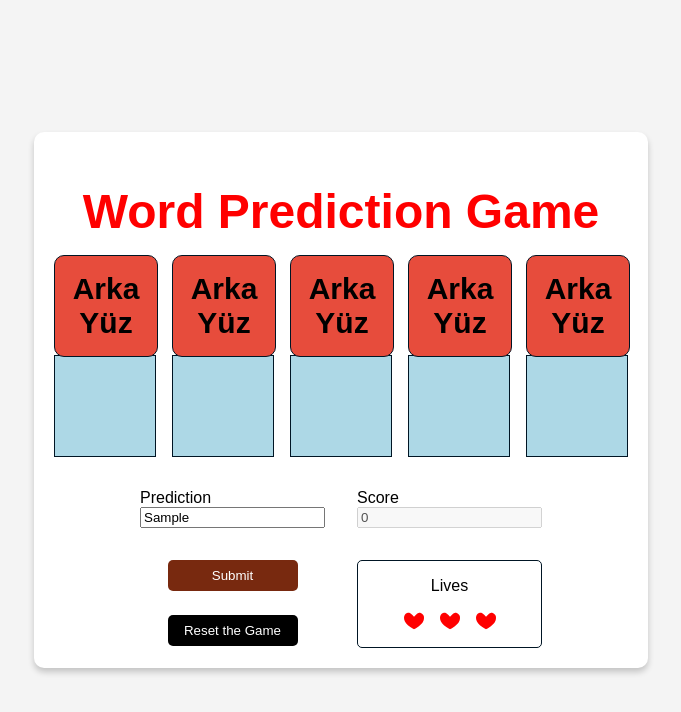
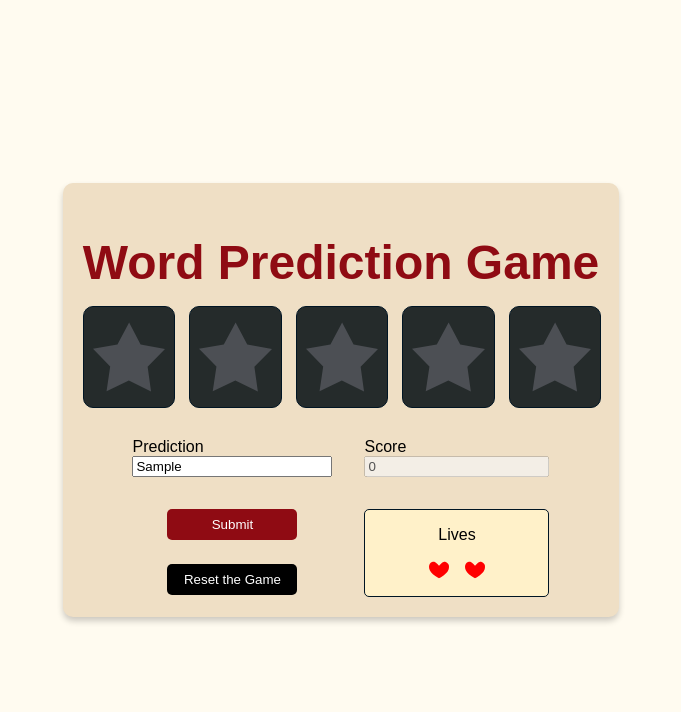
Before and after one commit to itu-itis24-sert23/Term-Project-BBF-101E, a plain HTML site: page word_prediction_game.html in a window 1280 px wide. Both pictures are taken after typing "Sample" into the empty fields and a click on the button "Submit". Shown: the whole page, without its empty margins (299-980 px from the left). Drawn offline with Linux system fonts and the light colour scheme.

Commit message:
color changes

```diff
--- a/game.css
+++ b/game.css
@@ -1,7 +1,7 @@
   h1 {
     font-size: 3rem;
     margin-bottom: 1rem;
-    color: red;
+    color: #8f0b13;
   }
 
   body {
@@ -11,12 +11,12 @@
     align-items: center;
     height: 100vh;
     margin: 0;
-    background-color: #f4f4f4;
+    background-color: #fffbf0;
     text-align: center;
   }
 
   .container {
-    background-color: #fff;
+    background-color: #efdfc5;
     padding: 20px;
     border-radius: 10px;
     box-shadow: 0 4px 6px rgba(0,0,0,0.2);
@@ -39,7 +39,6 @@
     transform-style: preserve-3d;
     transform: rotateY(0);
     transition: transform 0.6s;
-    cursor: pointer;
   }
 
   .S .front, .S .back, .T .back, .T .front, .O .back, .O .front, .C .back, .C .front, .K .back, .K .front {
@@ -54,26 +53,20 @@
   }
 
   .S .front, .T .front, .O .front, .C .front, .K .front {
-    background-color: #3498db;
+    background-color: #fffbf0;
     border-radius: 10px;
     border: 1px solid #001524;
     transform: rotateY(180deg);
   }
 
   .S .back, .T .back, .O .back, .C .back, .K .back {
-    background-color: #e74c3c;
+    background-color: #252b2b;
     border-radius: 10px;
     border: 1px solid #001524;
   }
 
   .S.flipped, .T.flipped, .O.flipped, .C.flipped, .K.flipped {
     transform: rotateY(180deg);
-  }
-
-  .letters {
-    display: flex;
-    justify-content: space-between;
-    gap: 1rem;
   }
 
   .word-info-container {
@@ -87,6 +80,7 @@
   .word {
     display: flex;
     flex-direction: column;
+    width: 200px;
   }
 
   .buttons {
@@ -97,19 +91,9 @@
     margin-top: 1rem;
     gap: 8px;
   }
-  /*
-  #Score {
-
-  } */
-
-  /* .info {
-    color: #001524;
-    border: 1px solid #001524;
-    border-radius: 5px;
-    padding: 1rem;
-  } */
 
   .lives {
+    background-color: #fff1c9;
     margin-top: 2rem;
     border: 1px solid #001524;
     border-radius: 5px;
@@ -123,18 +107,9 @@
     margin-bottom: 1rem;
   }
 
-  .box {
-    width: 100px;
-    height: 100px;
-    background-color: lightblue;
-    display: flex;
-    justify-content: center;
-    align-items: center;
-    border: 1px solid #001524;
-  }
 
   #submitButton {
-    background-color: #78290f;
+    background-color: #8f0b13;
     color: white;
     padding: 0.5rem 1rem;
     width: 130px;
--- a/game.js
+++ b/game.js
@@ -1,42 +1,56 @@
-const resetButton = document.getElementById('resetButton');
-const submitButton = document.getElementById('submitButton');
-const letter_s    = document.getElementById('image_s')
-const letter_t    = document.getElementById('image_t')
-const letter_o    = document.getElementById('image_o')
-const letter_c    = document.getElementById('image_c')
-const letter_k    = document.getElementById('image_k')
-const box_s       = document.getElementById('boxs')
-const box_t       = document.getElementById('boxt')
-const box_o       = document.getElementById('boxo')
-const box_c       = document.getElementById('boxc')
-const box_k       = document.getElementById('boxk')
-const heart1      = document.getElementById('heart1')
-const heart2      = document.getElementById('heart2')
-const heart3      = document.getElementById('heart3')
-const scoreDisplay = document.getElementById('score');
+const resetButton   = document.getElementById('resetButton');
+const submitButton  = document.getElementById('submitButton');
+const letter_s      = document.querySelector('.S')
+const letter_t      = document.querySelector('.T')
+const letter_o      = document.querySelector('.O')
+const letter_c      = document.querySelector('.C')
+const letter_k      = document.querySelector('.K')
+const heart1        = document.getElementById('heart1')
+const heart2        = document.getElementById('heart2')
+const heart3        = document.getElementById('heart3')
+const scoreDisplay  = document.getElementById('score');
 
-let score = 0;
-let lives = 3;
-let Letters = ['s', 't', 'o', 'c', 'k'];
-let knownLetters = [];
+let score           = 0;
+let lives           = 3;
+let Letters         = ['S', 'T', 'O', 'C', 'K'];
+let knownLetters    = [];
 
 function startGame() {
     score = 0;
     lives = 3;
-    resetButton.classList.add('hidden');
-    letter_s.classList.add('hidden')
-    letter_t.classList.add('hidden')
-    letter_o.classList.add('hidden')
-    letter_c.classList.add('hidden')
-    letter_k.classList.add('hidden')
+    knownLetters = [];
+    if (letter_s.classList.contains('flipped')) {
+        letter_s.classList.toggle('flipped')
+    }
+    if (letter_t.classList.contains('flipped')) {
+        letter_t.classList.toggle('flipped')
+    }
+    if (letter_o.classList.contains('flipped')) {
+        letter_o.classList.toggle('flipped')
+    }
+    if (letter_c.classList.contains('flipped')) {
+        letter_c.classList.toggle('flipped')
+    }
+    if (letter_k.classList.contains('flipped')) {
+        letter_k.classList.toggle('flipped')
+    }
+    updateScore(score);
     heart1.classList.remove('hidden')
     heart2.classList.remove('hidden')
     heart3.classList.remove('hidden')
-    box_s.classList.remove('showText');
-    box_t.classList.remove('showText');
-    box_o.classList.remove('showText');
-    box_c.classList.remove('showText');
-    box_k.classList.remove('showText');
+    resetButton.classList.add('hidden');
+    submitButton.disabled = false;
+}
+
+function handleLetter(value) {
+    let letter = document.querySelector('.'+ value.toUpperCase());
+
+    if (!letter.classList.contains('flipped')) {
+        document.querySelector('.'+ value.toUpperCase()).classList.toggle('flipped');
+    }
+}
+
+function updateScore(score) {
     scoreDisplay.value = score;
 }
 
@@ -46,53 +60,111 @@ function endGame(won) {
     } else {
         alert('You lost!');
     }
-    lives = 3;
+    submitButton.disabled = true;
 }
 
 resetButton.addEventListener('click', startGame);
 submitButton.addEventListener('click', function() {
-    const input = document.getElementById('input');
-    const value = input.value;
-    console.log(value);
-    if (Letters.includes(value) && !knownLetters.includes(value) && value.length === 1) {
+    input = document.getElementById('input');
+    value = input.value.toUpperCase();
+    if (value === 'STOCK' || knownLetters.length === 5) {
+        handleLetter('s');
+        handleLetter('t');
+        handleLetter('o');
+        handleLetter('c');
+        handleLetter('k');
+        knownLetters = ['S', 'T', 'O', 'C', 'K'];
+        score = 100;
+        updateScore(score);
+    } else if (Letters.includes(value) && !knownLetters.includes(value) && value.length === 1){
         knownLetters.push(value);
         score += 20;
-        document.getElementById('image_' + value).classList.remove('hidden');
-        document.getElementById('box' + value).classList.add('showText');
-    } else if (value === 'stock' || knownLetters.length === 5) {
-        letter_s.classList.remove('hidden');
-        letter_t.classList.remove('hidden');
-        letter_o.classList.remove('hidden');
-        letter_c.classList.remove('hidden');
-        letter_k.classList.remove('hidden');
-        score = 100;
-    } else if (value.length > 1) {
-        lives = 0;
-    } else {
+        handleLetter(value);
+        updateScore(score);
+    } else if(!knownLetters.includes(value)) {
         document.getElementById('heart'+lives).classList.add('hidden');
         lives--;
     }
-    if (lives === 0) {
+    if (knownLetters.length === 5) {
+        endGame(true);
+    } else if (lives === 0) {
         endGame(false);
-    } else if (score === 100) {
-        endGame(true);
     }
-    scoreDisplay.value = score;
     resetButton.classList.remove('hidden');
 });
-document.querySelector('.C').addEventListener('click', function () {
-    this.classList.toggle('flipped');
-});
-document.querySelector('.K').addEventListener('click', function () {
-    this.classList.toggle('flipped');
-});
-document.querySelector('.O').addEventListener('click', function () {
-    this.classList.toggle('flipped');
-});
-document.querySelector('.T').addEventListener('click', function () {
-    this.classList.toggle('flipped');
-});
-document.querySelector('.S').addEventListener('click', function () {
-    this.classList.toggle('flipped');
-});
+// function startGame() {
+//     score = 0;
+//     lives = 3;
+//     resetButton.classList.add('hidden');
+//     letter_s.classList.add('hidden')
+//     letter_t.classList.add('hidden')
+//     letter_o.classList.add('hidden')
+//     letter_c.classList.add('hidden')
+//     letter_k.classList.add('hidden')
+//     heart1.classList.remove('hidden')
+//     heart2.classList.remove('hidden')
+//     heart3.classList.remove('hidden')
+//     box_s.classList.remove('showText');
+//     box_t.classList.remove('showText');
+//     box_o.classList.remove('showText');
+//     box_c.classList.remove('showText');
+//     box_k.classList.remove('showText');
+//     scoreDisplay.value = score;
+// }
+
+// function endGame(won) {
+//     if (won) {
+//         alert('You won!');
+//     } else {
+//         alert('You lost!');
+//     }
+//     lives = 3;
+// }
+
+// resetButton.addEventListener('click', startGame);
+// submitButton.addEventListener('click', function() {
+//     const input = document.getElementById('input');
+//     const value = input.value;
+//     console.log(value);
+//     if (Letters.includes(value) && !knownLetters.includes(value) && value.length === 1) {
+//         knownLetters.push(value);
+//         score += 20;
+//         document.getElementById('image_' + value).classList.remove('hidden');
+//         document.getElementById('box' + value).classList.add('showText');
+//     } else if (value === 'stock' || knownLetters.length === 5) {
+//         letter_s.classList.remove('hidden');
+//         letter_t.classList.remove('hidden');
+//         letter_o.classList.remove('hidden');
+//         letter_c.classList.remove('hidden');
+//         letter_k.classList.remove('hidden');
+//         score = 100;
+//     } else if (value.length > 1) {
+//         lives = 0;
+//     } else {
+//         document.getElementById('heart'+lives).classList.add('hidden');
+//         lives--;
+//     }
+//     if (lives === 0) {
+//         endGame(false);
+//     } else if (score === 100) {
+//         endGame(true);
+//     }
+//     scoreDisplay.value = score;
+//     resetButton.classList.remove('hidden');
+// });
+// document.querySelector('.C').addEventListener('click', function () {
+//     this.classList.toggle('flipped');
+// });
+// document.querySelector('.K').addEventListener('click', function () {
+//     this.classList.toggle('flipped');
+// });
+// document.querySelector('.O').addEventListener('click', function () {
+//     this.classList.toggle('flipped');
+// });
+// document.querySelector('.T').addEventListener('click', function () {
+//     this.classList.toggle('flipped');
+// });
+// document.querySelector('.S').addEventListener('click', function () {
+//     this.classList.toggle('flipped');
+// });
 startGame();
--- a/word_prediction_game.html
+++ b/word_prediction_game.html
@@ -1,5 +1,5 @@
 <!DOCTYPE html>
-<html>
+<html lang="en">
 <head>
     <title>Word Prediction Game</title>
     <link rel="stylesheet" type="text/css" href="game.css">
@@ -13,7 +13,7 @@
                    <img src="Letters/S.svg">
                 </div>
                 <div class="back">
-                  <h2>Arka Yüz</h2>
+                    <img src="star.svg" height="80%" width="80%">
                 </div>
             </div>
             <div class="T">
@@ -21,7 +21,7 @@
                    <img src="Letters/T.svg">
                 </div>
                 <div class="back">
-                  <h2>Arka Yüz</h2>
+                    <img src="star.svg" height="80%" width="80%">
                 </div>
             </div>
             <div class="O">
@@ -29,7 +29,7 @@
                    <img src="Letters/O.svg">
                 </div>
                 <div class="back">
-                  <h2>Arka Yüz</h2>
+                    <img src="star.svg" height="80%" width="80%">
                 </div>
             </div>
             <div class="C">
@@ -37,7 +37,7 @@
                    <img src="Letters/C.svg">
                 </div>
                 <div class="back">
-                  <h2>Arka Yüz</h2>
+                    <img src="star.svg" height="80%" width="80%">
                 </div>
             </div>
             <div class="K">
@@ -45,24 +45,15 @@
                    <img src="Letters/K.svg">
                 </div>
                 <div class="back">
-                  <h2>Arka Yüz</h2>
+                    <img src="star.svg" height="80%" width="80%">
                 </div>
             </div>
-        </div>
-
-        <div class="letters">
-
-            <div class="box" id="boxs"><img id="image_s" src="Letters/S.svg"></div>
-            <div class="box" id="boxt"><img id="image_t" src="Letters/T.svg"></div>
-            <div class="box" id="boxo"><img id="image_o" src="Letters/O.svg"></div>
-            <div class="box" id="boxc"><img id="image_c" src="Letters/C.svg"></div>
-            <div class="box" id="boxk"><img id="image_k" src="Letters/K.svg"></div>
         </div>
         <div class="word-info-container">
             <div>
                 <div class="word">
                     <p id="word" style="text-align: left; margin: 0;">Prediction</p>
-                    <input type="text" id="input">
+                    <input type="text" id="input" placeholder="enter one letter or full prediction" >
                 </div>
                 <div class="buttons">
                     <button id="submitButton">Submit</button>
@@ -72,7 +63,7 @@
             </div>
             <div class="info">
                 <p id="Score" style="text-align: left; margin: 0;">Score</p>
-                <input type="text" id="score" value="0" disabled>
+                <input type="text" id="score" value="0" disabled placeholder="Score">
                 <div class="lives">
                     <p id="lives">Lives</p>
                     <div class="hearts">
```
Also changed, not shown: star.svg (added).
